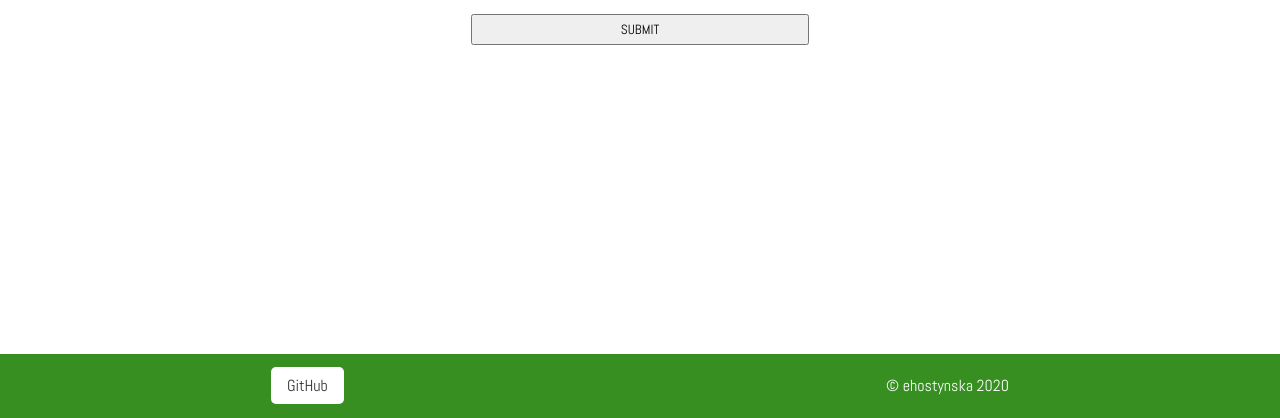
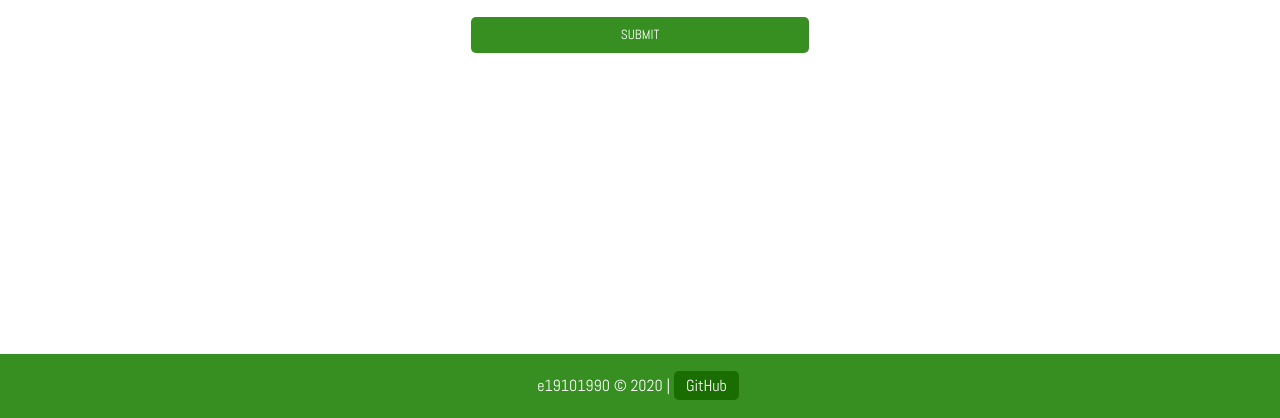
Before and after one commit to 19101990/evaluateNewsNLP, a website built with webpack: page src/client/views/index.html in a window 1280 px wide. Shown: the part 382-800 px from the top of the page. Built offline with nearby package versions, Linux system fonts and the light colour scheme.

Commit message:
update styles

```diff
--- a/package.json
+++ b/package.json
@@ -39,6 +39,7 @@
     "style-loader": "^1.2.1",
     "supertest": "^4.0.2",
     "terser-webpack-plugin": "^3.0.6",
-    "webpack-dev-server": "^3.11.0"
+    "webpack-dev-server": "^3.11.0",
+    "workbox-webpack-plugin": "^5.1.3"
   }
 }
--- a/src/client/js/formHandler.js
+++ b/src/client/js/formHandler.js
@@ -2,13 +2,10 @@ function handleSubmit(event) {
     event.preventDefault()
     const dataUrl='http://localhost:8000/sentiment-data'
     let formText = document.getElementById('input-url').value
-    console.log(">>> Form submitted")
     if (Client.checkUrl(formText) === true) {
         postData(dataUrl, {formText})
             .then(() => {
                 updateInterface()
-                console.log('>>> Interface updated')
-
             })
         }
 }
--- a/src/client/js/urlChecker.js
+++ b/src/client/js/urlChecker.js
@@ -1,6 +1,7 @@
 function checkUrl(inputText) {
     var regex = /(http|https):\/\/(\w+:{0,1}\w*)?(\S+)(:[0-9]+)?(\/|\/([\w#!:.?+=&%!\-\/]))?/;
     if(!regex .test(inputText)) {
+      alert('Please enter a valid URL')
       console.log('>>> URL not valid')
       return false;
     } else {
--- a/src/client/styles/footer.scss
+++ b/src/client/styles/footer.scss
@@ -5,14 +5,15 @@
     min-height: 8vh;
     font-family: 'Abel', sans-serif;
     align-items: center;
-    justify-content: space-around;
+    justify-content: center;
 }
 
 .footer-wrap a {
-    color: #333;
-    background: #fff;
+    color: #fff;
+    background: rgb(26, 109, 0);
     text-decoration: none;
-    padding: .5em 1em;
+    padding: .25em .75em;
+    margin: 0 .25em;
     border-radius: 5px;
 }
 
--- a/src/client/styles/form.scss
+++ b/src/client/styles/form.scss
@@ -9,6 +9,17 @@ input {
     padding: 5px 20px;
     width: 100%;
     line-height: 16px;
+    padding: 1em;
     margin: 10px 0;
     font-family: 'Abel', sans-serif;
+    border: none;
+    border-radius: 5px;
+    background: rgb(243, 243, 243);
 }
+
+input[type="submit"] {
+    color: #fff;
+    background: rgb(54, 143, 32);
+    text-decoration: none;
+    padding: .75em .75em;
+}
--- a/src/client/views/index.html
+++ b/src/client/views/index.html
@@ -2,7 +2,7 @@
 <html lang="en" dir="ltr">
     <head>
         <meta charset="utf-8">
-        <title>Test</title>
+        <title>Sentiments Analysis with NLP</title>
         <link href="https://fonts.googleapis.com/css2?family=Abel&family=Bebas+Neue&display=swap" rel="stylesheet">
     </head>
 
@@ -35,12 +35,18 @@
         </div>
         <footer>
             <div class="footer-wrap">
-
-            <div><a href="https://github.com/19101990">GitHub</a></div>
-            <div>&copy; ehostynska 2020</div>
-
-        </div>
+                <div>e19101990 &copy; 2020 | </div>
+                <div><a href="https://github.com/19101990/evaluate-news-nlp">GitHub</a></div>
+            </div>
         </footer>
-
+        <script>
+            // Check that service workers are supported
+            if ('serviceWorker' in navigator) {
+                // Use the window load event to keep the page load performant
+                window.addEventListener('load', () => {
+                    navigator.serviceWorker.register('/service-worker.js');
+                });
+            }
+           </script>
     </body>
 </html>
--- a/webpack.prod.js
+++ b/webpack.prod.js
@@ -4,6 +4,7 @@ const HtmlWebPackPlugin = require("html-webpack-plugin")
 const MiniCssExtractPlugin = require('mini-css-extract-plugin')
 const OptimizeCssAssetsPlugin = require('optimize-css-assets-webpack-plugin')
 const TerserPlugin = require('terser-webpack-plugin')
+const WorkboxPlugin = require('workbox-webpack-plugin')
 
 module.exports = {
     entry: './src/client/index.js',
@@ -33,6 +34,7 @@ module.exports = {
             template: "./src/client/views/index.html",
             filename: "./index.html",
         }),
-        new MiniCssExtractPlugin({filename:'[name].css'})
+        new MiniCssExtractPlugin({filename:'[name].css'}),
+        new WorkboxPlugin.GenerateSW()
     ]
 }
```
Also changed, not shown: 1 other file.
